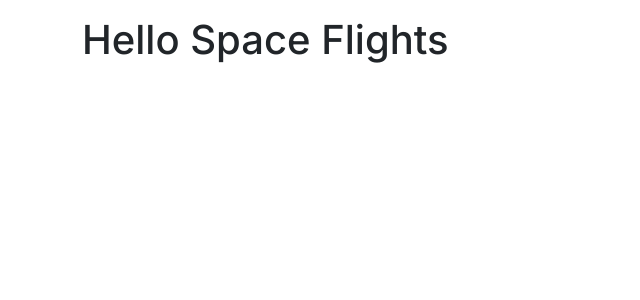
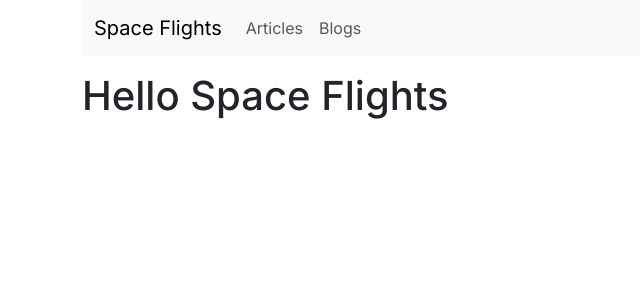
Before and after one commit to mattantonelli/space-flights, a Next.js app: page / in a window 1280 px wide. Shown: the top 300 px of the page, without its empty margins (0-640 px from the left). Built offline with nearby package versions, Linux system fonts and the light colour scheme.

Commit message:
Add navbar, clean up page headers

```diff
--- a/src/app/articles/page.jsx
+++ b/src/app/articles/page.jsx
@@ -18,10 +18,9 @@ export default async function Articles() {
   const data = await getData();
 
   return (
-    <>
-      <h1>Articles</h1>
     <div className="row">
       <div className="col-8 offset-2">
+        <h1 className="text-center mb-3">Articles</h1>
         {data.results.map((article) => {
           return (
             <div className="mb-2" key={article.id}>
@@ -31,6 +30,5 @@ export default async function Articles() {
         })}
       </div>
     </div>
-    </>
   )
 }
--- a/src/app/blogs/page.jsx
+++ b/src/app/blogs/page.jsx
@@ -18,10 +18,9 @@ export default async function Blogs() {
   const data = await getData();
 
   return (
-    <>
-      <h1>Blogs</h1>
     <div className="row">
       <div className="col-8 offset-2">
+        <h1 className="text-center mb-3">Blogs</h1>
         {data.results.map((article) => {
           return (
             <div className="mb-2" key={article.id}>
@@ -31,6 +30,5 @@ export default async function Blogs() {
         })}
       </div>
     </div>
-    </>
   )
 }
--- a/src/app/layout.jsx
+++ b/src/app/layout.jsx
@@ -1,3 +1,4 @@
+import Link from 'next/link'
 import './globals.scss'
 import { Inter } from 'next/font/google'
 
@@ -12,6 +13,19 @@ export default function RootLayout({ children }) {
   return (
     <html lang="en">
       <body className={inter.className}>
+        <div className="container">
+          <nav className="navbar navbar-expand bg-light">
+            <div className="container">
+              <Link href="/" className="navbar-brand">Space Flights</Link>
+              <div className="collapse navbar-collapse">
+                <div className="navbar-nav">
+                  <Link href="/articles" className="nav-link">Articles</Link>
+                  <Link href="/blogs" className="nav-link">Blogs</Link>
+                </div>
+              </div>
+            </div>
+          </nav>
+        </div>
         <main className="container mt-3">{children}</main>
       </body>
     </html>
```
Lines whose indentation alone changed are shown as unchanged.
